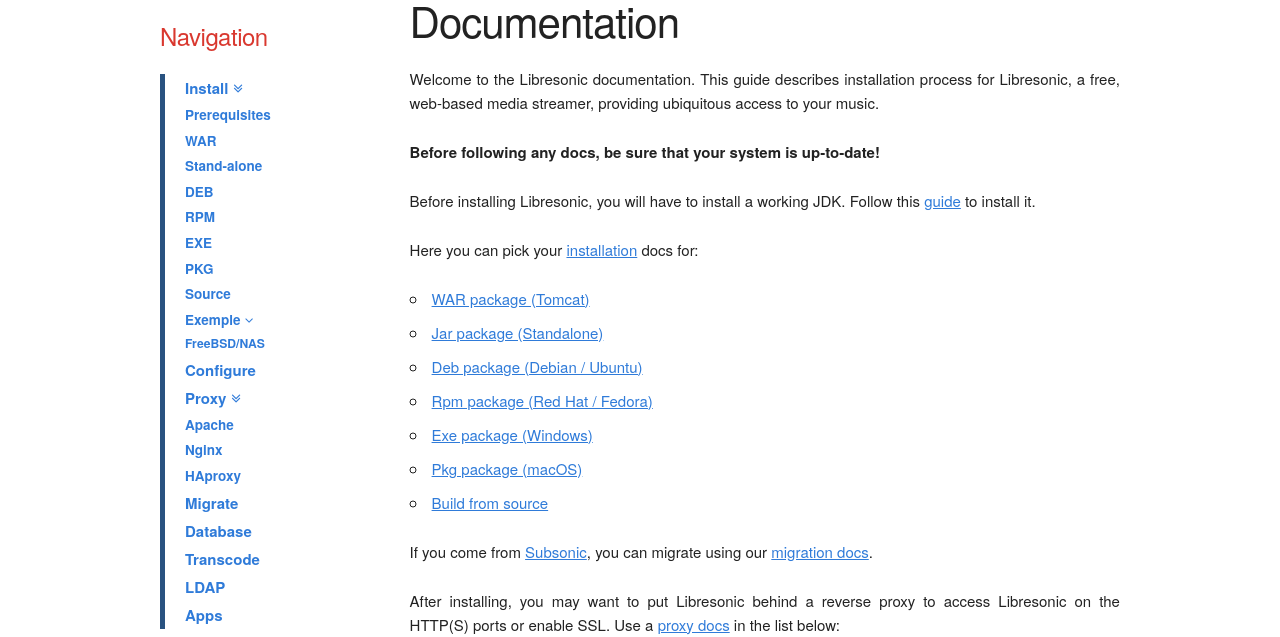
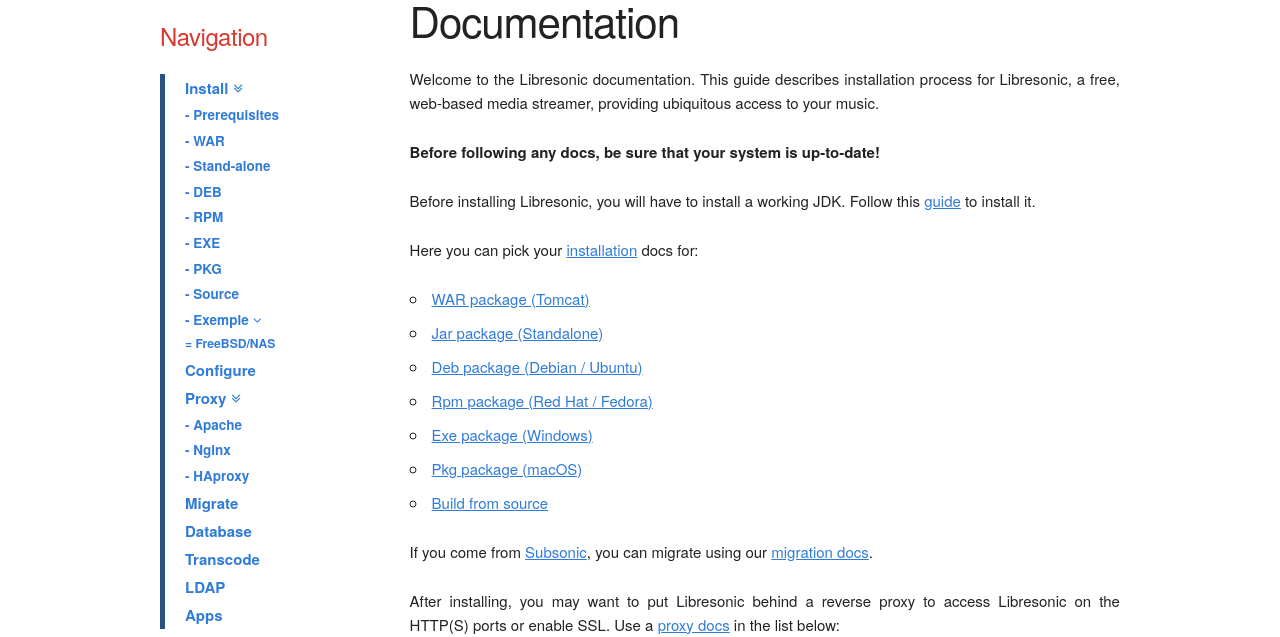
Before and after one commit to airsonic/airsonic.github.io, a Jekyll site: the page built from pages/docs.md, in a window 1280 px wide. Shown: the part 144-781 px from the top of the page. Built offline with Jekyll 4.4.1, drawn with Linux system fonts in a browser that asks for light colours.

Commit message:
Add Docs nav li style

```diff
--- a/_includes/docs-nav.html
+++ b/_includes/docs-nav.html
@@ -12,12 +12,12 @@
             <ul>
               {% for item in item.subcategories %}
                 <li>
-                  <a href="{{ site.baseurl }}{{ item.href }}" {% if page.url == item.href %}class="active"{% endif %}>{{ item.title }}{% if item.subcategories[0] %}<i class="fa fa-angle-down fa-fw"></i>{% endif %}</a>
+                  <a href="{{ site.baseurl }}{{ item.href }}" {% if page.url == item.href %}class="active"{% endif %}>- {{ item.title }}{% if item.subcategories[0] %}<i class="fa fa-angle-down fa-fw"></i>{% endif %}</a>
                   {% if item.subcategories[0] %}
                     <ul>
                       {% for item in item.subcategories %}
                         <li>
-                          <a href="{{ site.baseurl }}{{ item.href }}" {% if page.url == item.href %}class="active"{% endif %}>{{ item.title }}</a>
+                          <a href="{{ site.baseurl }}{{ item.href }}" {% if page.url == item.href %}class="active"{% endif %}>= {{ item.title }}</a>
                         </li>
                       {% endfor %}
                     </ul>
```
